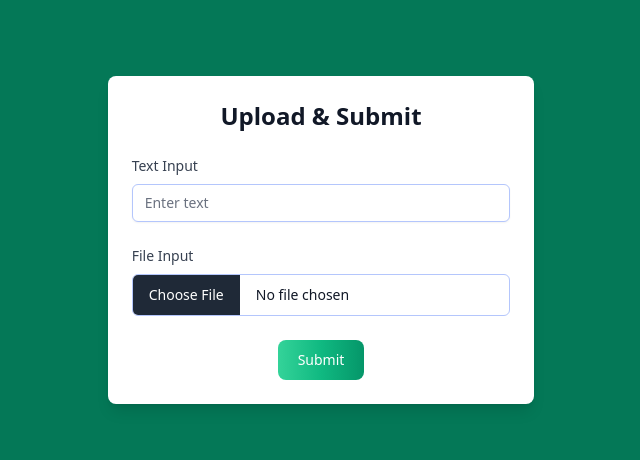
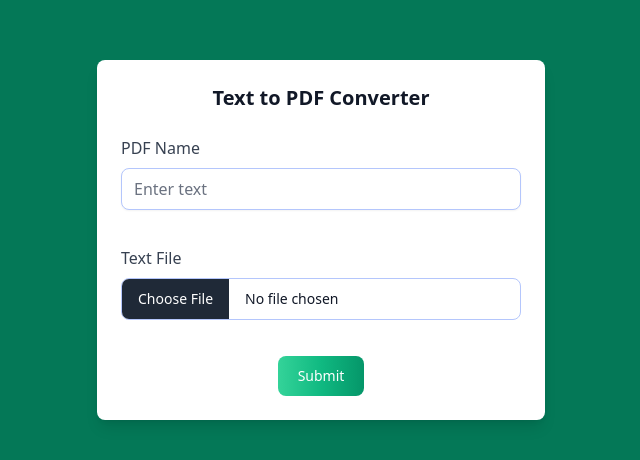
Before and after one commit to satwikbhasin/text-to-pdf-converter-aws-full-stack, a React (Create React App) app in the folder frontend/: page / in a window 1280 px wide. Shown: the part 160-620 px from the top of the page, without its empty margins (319-959 px from the left). Built offline with nearby package versions, Linux system fonts and the light colour scheme.

Commit message:
frontend fixes

```diff
--- a/frontend/src/App.tsx
+++ b/frontend/src/App.tsx
@@ -1,7 +1,7 @@
 import React, { useState } from 'react';
 import Form from './components/Form'
-import SubmissionSuccessAlert from './components/messages/submissionSuccessAlert';
-import FileUploadError from './components/messages/fileUploadError';
+import SubmissionSuccessAlert from './components/submissionResult/submissionSuccessAlert';
+import FileUploadError from './components/submissionResult/fileUploadError';
 
 const App: React.FC = () => {
   const [submissionSuccess, setSubmissionSuccess] = useState(false);
@@ -18,14 +18,14 @@ const App: React.FC = () => {
   };
 
   return (
-    <div className="min-h-screen flex items-center justify-center bg-emerald-700">
-      <div className="bg-white p-6 rounded-lg shadow-lg w-3/4 sm:w-1/3 md:w-1/3 lg:w-1/3 xl:w-1/3 2xl:w-1/3 mx-auto">
+    <div className="grid place-items-center min-h-screen bg-emerald-700 p-5">
+      <div className="bg-white p-6 rounded-lg shadow-lg w-full max-w-md">
         {submissionSuccess ? (
           <SubmissionSuccessAlert />
         ) : uploadFailure ? (
           <FileUploadError />
         ) : (
-          <Form onUploadFailure={handleUploadFailure} onSubmissionSuccess={handleSubmissionSuccess} />
+          <Form onSubmissionFailure={handleUploadFailure} onSubmissionSuccess={handleSubmissionSuccess} />
         )}
       </div>
     </div>
--- /dev/null
+++ b/frontend/src/assets/validationErrors.ts
@@ -0,0 +1,6 @@
+const validationErrors = {
+  inputTextRequired: "Input text is required!",
+  fileSelectionRequired: "File selection is required!",
+};
+
+export default validationErrors;
--- a/frontend/src/components/Form.tsx
+++ b/frontend/src/components/Form.tsx
@@ -1,16 +1,16 @@
 import React, { useState } from 'react';
 import { nanoid } from 'nanoid';
-import { MANAGE_USER_SUBMISSIONS_TABLE_API_ENDPOINT } from '../assets/apiEndpoints';
 
-import validationErrors from './messages/validationErrors';
+import validationErrors from '../assets/validationErrors';
 import uploadFileToS3 from '../methods/uploadFileToS3';
+import insertToDynamoDB from '../methods/insertToDynamoDB';
 
 interface FormProps {
     onSubmissionSuccess: () => void;
-    onUploadFailure: () => void;
+    onSubmissionFailure: () => void;
 }
 
-const Form: React.FC<FormProps> = ({ onUploadFailure, onSubmissionSuccess }) => {
+const Form: React.FC<FormProps> = ({ onSubmissionFailure, onSubmissionSuccess }) => {
     const [inputText, setInputText] = useState<string>('');
     const [selectedFile, setSelectedFile] = useState<File | null>(null);
     const [selectedFileType, setSelectedFileType] = useState<string>('');
@@ -20,10 +20,7 @@ const Form: React.FC<FormProps> = ({ onUploadFailure, onSubmissionSuccess }) =>
     const [inputTextError, setInputTextError] = useState<string>('');
     const [selectedFileError, setSelectedFileError] = useState<string>('');
 
-    const handleSubmit = async (e: React.FormEvent<HTMLFormElement>) => {
-        e.preventDefault();
-        setIsSubmitting(true);
-
+    const validateForm = (): boolean => {
         let isValid = true;
         if (!inputText) {
             setInputTextError(validationErrors.inputTextRequired);
@@ -37,39 +34,39 @@ const Form: React.FC<FormProps> = ({ onUploadFailure, onSubmissionSuccess }) =>
         } else {
             setSelectedFileError('');
         }
+        return isValid;
+    };
 
-        if (!isValid) return;
+    const handleFileUpload = async (): Promise<boolean> => {
+        try {
+            const nanoId = nanoid();
+            const s3Url = await uploadFileToS3(selectedFile!, selectedFileBlob!, selectedFileType, nanoId);
+            await insertToDynamoDB(inputText, s3Url!, nanoId);
+            return true;
+        } catch (error) {
+            console.error('Error uploading file:', error);
+            return false;
+        }
+    };
 
-        const nanoId = nanoid();
+    const handleSubmit = async (e: React.FormEvent<HTMLFormElement>) => {
+        e.preventDefault();
+        setIsSubmitting(true);
 
-        let fileUploadSuccess = true;
-        try {
-            const s3Url = await uploadFileToS3(selectedFile, selectedFileBlob, selectedFileType, nanoId);
-
-            await fetch(MANAGE_USER_SUBMISSIONS_TABLE_API_ENDPOINT, {
-                method: 'PUT',
-                headers: {
-                    'Content-Type': 'application/json',
-                },
-                body: JSON.stringify({
-                    id: nanoId,
-                    text: inputText,
-                    fileS3Path: s3Url,
-                    entryType: "input",
-                }),
-            });
-
-        } catch (error) {
-            fileUploadSuccess = false;
-            console.error('Error uploading file:', error);
+        if (!validateForm()) {
+            setIsSubmitting(false);
+            return;
         }
 
+        const fileUploadSuccess = await handleFileUpload();
+
         if (!fileUploadSuccess) {
-            onUploadFailure();
+            onSubmissionFailure();
+            setIsSubmitting(false);
             return;
         }
+
         setIsSubmitting(false);
-
         onSubmissionSuccess();
     };
 
@@ -90,33 +87,37 @@ const Form: React.FC<FormProps> = ({ onUploadFailure, onSubmissionSuccess }) =>
 
     return (
         <div>
-            <h1 className="text-lg sm:text-lg md:text-lg lg:text-2xl xl:text-2xl 2xl:text-2xl font-bold mb-6 text-gray-900 text-center">Upload & Submit</h1>
-            <form className="grid gap-6" onSubmit={handleSubmit}>
+            <h1 className="font-bold mb-6 text-gray-900 text-center text-xl">Text to PDF Converter</h1>
+            <form className="grid gap-3" onSubmit={handleSubmit}>
                 <div className="grid gap-2">
-                    <label htmlFor="inputText" className="text-sm font-medium text-gray-700">
-                        Text Input
+                    <label htmlFor="inputText" className="font-medium text-gray-700 text-md">
+                        PDF Name
                     </label>
                     <input
                         type="text"
                         id="inputText"
                         value={inputText}
                         onChange={handleInputChange}
-                        className="block w-full border border-indigo-300 rounded-md shadow-sm focus:ring focus:ring-indigo-500 focus:border-indigo-500 sm:text-sm"
+                        className="block w-full border border-indigo-300 rounded-lg shadow-sm focus:ring focus:ring-indigo-500 focus:border-indigo-500"
                         placeholder="Enter text"
                     />
-                    {inputTextError && <p className="text-red-500 text-xs">{inputTextError}</p>}
+                    <div className="h-4">
+                        {inputTextError && <p className="text-red-500 text-xs">{inputTextError}</p>}
+                    </div>
                 </div>
                 <div className="grid gap-2">
-                    <label htmlFor="fileInput" className="text-sm font-medium text-gray-700">
-                        File Input
+                    <label htmlFor="fileInput" className="font-medium text-gray-700 text-md">
+                        Text File
                     </label>
                     <input
                         type="file"
                         id="fileInput"
                         onChange={handleFileChange}
-                        className="block w-full text-sm text-gray-900 border border-indigo-300 rounded-md cursor-pointer focus:outline-none"
+                        className="block w-full text-sm text-gray-900 border border-indigo-300 rounded-lg cursor-pointer focus:outline-none max-w-full overflow-hidden"
                     />
-                    {selectedFileError && <p className="text-red-500 text-xs">{selectedFileError}</p>}
+                    <div className="h-4">
+                        {selectedFileError && <p className="text-red-500 text-xs">{selectedFileError}</p>}
+                    </div>
                 </div>
                 <div className="grid gap-2 justify-center">
                     {isSubmitting ? (
--- a/frontend/src/components/messages/validationErrors.tsx
+++ /dev/null
@@ -1,6 +0,0 @@
-const validationErrors = {
-    inputTextRequired: "Please enter text!",
-    fileSelectionRequired: "Please select a file!",
-};
-
-export default validationErrors;
--- /dev/null
+++ b/frontend/src/methods/insertToDynamoDB.ts
@@ -0,0 +1,22 @@
+import { MANAGE_USER_SUBMISSIONS_TABLE_API_ENDPOINT } from "../assets/apiEndpoints";
+
+async function insertToDynamoDB(
+  inputText: string,
+  s3Url: string,
+  nanoId: string
+) {
+  await fetch(MANAGE_USER_SUBMISSIONS_TABLE_API_ENDPOINT, {
+    method: "PUT",
+    headers: {
+      "Content-Type": "application/json",
+    },
+    body: JSON.stringify({
+      id: nanoId,
+      text: inputText,
+      fileS3Path: s3Url,
+      entryType: "input",
+    }),
+  });
+}
+
+export default insertToDynamoDB;
```
Also changed, not shown: frontend/src/methods/fileHandler.ts (added, +49 -0 lines), frontend/src/methods/uploadFileToS3.ts (+39 -42 lines), frontend/src/components/submissionResult/fileUploadError.tsx (renamed from frontend/src/components/messages/fileUploadError.tsx), frontend/src/components/submissionResult/submissionSuccessAlert.tsx (renamed from frontend/src/components/messages/submissionSuccessAlert.tsx).
